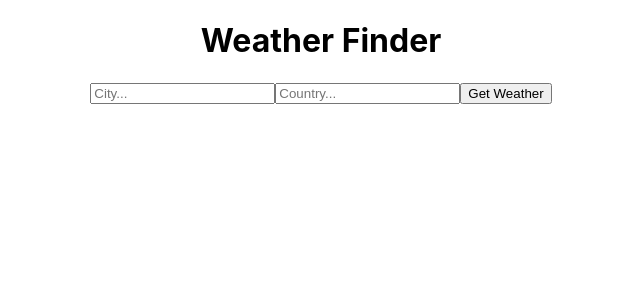
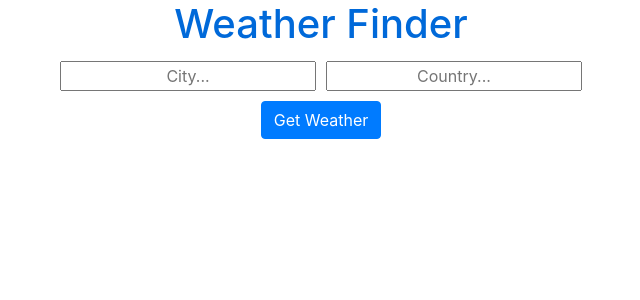
Before and after one commit to ncgeary/weather_app, a React (Create React App) app: page / in a window 1280 px wide. Shown: the top 300 px of the page, without its empty margins (319-959 px from the left). Built offline with nearby package versions, Linux system fonts and the light colour scheme.

Commit message:
1/3/2019

```diff
--- a/package.json
+++ b/package.json
@@ -6,6 +6,7 @@
     "google-maps-react": "^2.0.2",
     "leaflet": "^1.3.4",
     "react": "^16.6.3",
+    "react-css-transition": "^0.7.4",
     "react-dom": "^16.6.3",
     "react-leaflet": "^2.1.3",
     "react-scripts": "2.1.1"
--- a/public/index.html
+++ b/public/index.html
@@ -15,6 +15,9 @@
     <link rel="stylesheet" href="https://unpkg.com/leaflet@1.3.4/dist/leaflet.css"
    integrity="sha512-puBpdR0798OZvTTbP4A8Ix/l+A4dHDD0DGqYW6RQ+9jxkRFclaxxQb/SJAWZfWAkuyeQUytO7+7N4QKrDh+drA=="
    crossorigin=""/>
+   <!-- Bootstrap -->
+     <link rel="stylesheet" href="https://maxcdn.bootstrapcdn.com/bootstrap/4.0.0/css/bootstrap.min.css" integrity="sha384-Gn5384xqQ1aoWXA+058RXPxPg6fy4IWvTNh0E263XmFcJlSAwiGgFAW/dAiS6JXm" crossorigin="anonymous">
+
 
    <!-- Make sure you put this AFTER Leaflet's CSS -->
   <script src="https://unpkg.com/leaflet@1.3.4/dist/leaflet.js"
@@ -39,15 +42,11 @@
       You need to enable JavaScript to run this app.
     </noscript>
     <div id="root"></div>
-    <!--
-      This HTML file is a template.
-      If you open it directly in the browser, you will see an empty page.
 
-      You can add webfonts, meta tags, or analytics to this file.
-      The build step will place the bundled scripts into the <body> tag.
+    <script src="https://cdnjs.cloudflare.com/ajax/libs/jquery/2.0.2/jquery.min.js"></script>
+    <script src="https://code.jquery.com/jquery-3.2.1.slim.min.js" integrity="sha384-KJ3o2DKtIkvYIK3UENzmM7KCkRr/rE9/Qpg6aAZGJwFDMVNA/GpGFF93hXpG5KkN" crossorigin="anonymous"></script>
+    <script src="https://cdnjs.cloudflare.com/ajax/libs/popper.js/1.12.9/umd/popper.min.js" integrity="sha384-ApNbgh9B+Y1QKtv3Rn7W3mgPxhU9K/ScQsAP7hUibX39j7fakFPskvXusvfa0b4Q" crossorigin="anonymous"></script>
+    <script src="https://maxcdn.bootstrapcdn.com/bootstrap/4.0.0/js/bootstrap.min.js" integrity="sha384-JZR6Spejh4U02d8jOt6vLEHfe/JQGiRRSQQxSfFWpi1MquVdAyjUar5+76PVCmYl" crossorigin="anonymous"></script>
 
-      To begin the development, run `npm start` or `yarn start`.
-      To create a production bundle, use `npm run build` or `yarn build`.
-    -->
   </body>
 </html>
--- a/src/App.js
+++ b/src/App.js
@@ -8,6 +8,7 @@
 import LeafletLoad from './components/Leaflet/LeafletLoad';*/}
 
 const API_KEY = "aeb140d98aa91fd182f6d654a271b77f";
+
 
 class App extends Component {
   state = {
@@ -35,7 +36,7 @@
 
     const data = await api_call.json();
 
-    console.log(data);
+    {/*console.log(data);*/}
 
 
     if (city && country) {
@@ -88,6 +89,7 @@
           icon={this.state.icon}
           error={this.state.error}/>
 
+
           {/*<Leaflet
             lat={this.state.lat}
             lon={this.state.lon}/>
--- /dev/null
+++ b/src/components/Form/Form.css
@@ -0,0 +1,16 @@
+.container{
+  display: inline-block;
+  margin-right: 50%;
+  text-align: center;
+}
+
+form{
+  text-align: center;
+}
+input{
+  text-align: center;
+  margin: 5px;
+}
+button{
+  margin-top: 5px;
+}
--- a/src/components/Form/Form.js
+++ b/src/components/Form/Form.js
@@ -1,23 +1,29 @@
 import React, {Component} from 'react';
+import './Form.css';
 
 class Form extends Component{
   render(){
     return (
       <div>
 
-        <form onSubmit={this.props.getWeather}>
-
-          <input type="text" name="city" placeholder="City..."/>
-          <input type="text" name="country" placeholder="Country..."/>
+        <form className="form-group"
+          onSubmit={this.props.getWeather}
+          data-toggle="collapse"
+          data-target="#weathertrig"
+          aria-expanded="false"
+          aria-controls="weathertrig">
 
 
-          <button>Get Weather</button>
+            <input type="text" name="city" placeholder="City..."/>
+            <input type="text" name="country" placeholder="Country..."/>
+
+          <div>
+            <button className="btn btn-primary">Get Weather</button>
+          </div>
 
         </form>
 
       </div>
-
-
     );
   }
 }
--- /dev/null
+++ b/src/components/Titles/Title.css
@@ -0,0 +1,3 @@
+h1{
+  color: #0069D9;
+}
--- a/src/components/Titles/Title.js
+++ b/src/components/Titles/Title.js
@@ -1,4 +1,5 @@
 import React, {Component} from 'react';
+import './Title.css';
 
 class Titles extends Component{
   render(){
--- a/src/components/Weather/Weather.js
+++ b/src/components/Weather/Weather.js
@@ -1,7 +1,7 @@
 import React from "react";
 
 const Weather = props => (
-	<div className="weather__info">
+	<div className="weather__info" id="weathertrig">
 
 	 {props.city && props.country &&
      <p className="weather__key">
```
Also changed, not shown: 1 other file (tests, documents, lock files or other folders).
